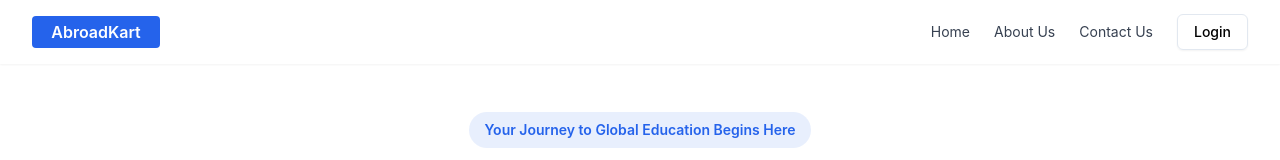
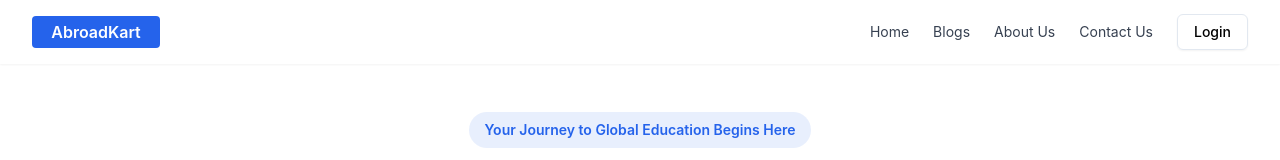
Before and after one commit to dvbuiilds/abroadkart, a Next.js app: page / in a window 1280 px wide. Shown: the top 160 px of the page. Built offline with nearby package versions, Linux system fonts and the light colour scheme; no server answers.

Commit message:
chore(Navbar): added navigation link for blogs page.

```diff
--- a/src/components/Navbar.tsx
+++ b/src/components/Navbar.tsx
@@ -37,6 +37,7 @@ export function Navbar() {
           {/* Desktop Navigation */}
           <div className="hidden md:flex items-center space-x-6">
             <NavLink href="/">Home</NavLink>
+            <NavLink href="/blogs">Blogs</NavLink>
             <NavLink href="/about">About Us</NavLink>
             <NavLink href="/contact">Contact Us</NavLink>
             {/* Auth Actions (Desktop) */}
@@ -80,6 +81,9 @@ export function Navbar() {
                 <div className="flex flex-col gap-4 p-4">
                   <MobileNavLink href="/" onClick={() => setIsOpen(false)}>
                     Home
+                  </MobileNavLink>
+                  <MobileNavLink href="/blogs" onClick={() => setIsOpen(false)}>
+                    Blogs
                   </MobileNavLink>
                   <MobileNavLink href="/about" onClick={() => setIsOpen(false)}>
                     About Us
```
